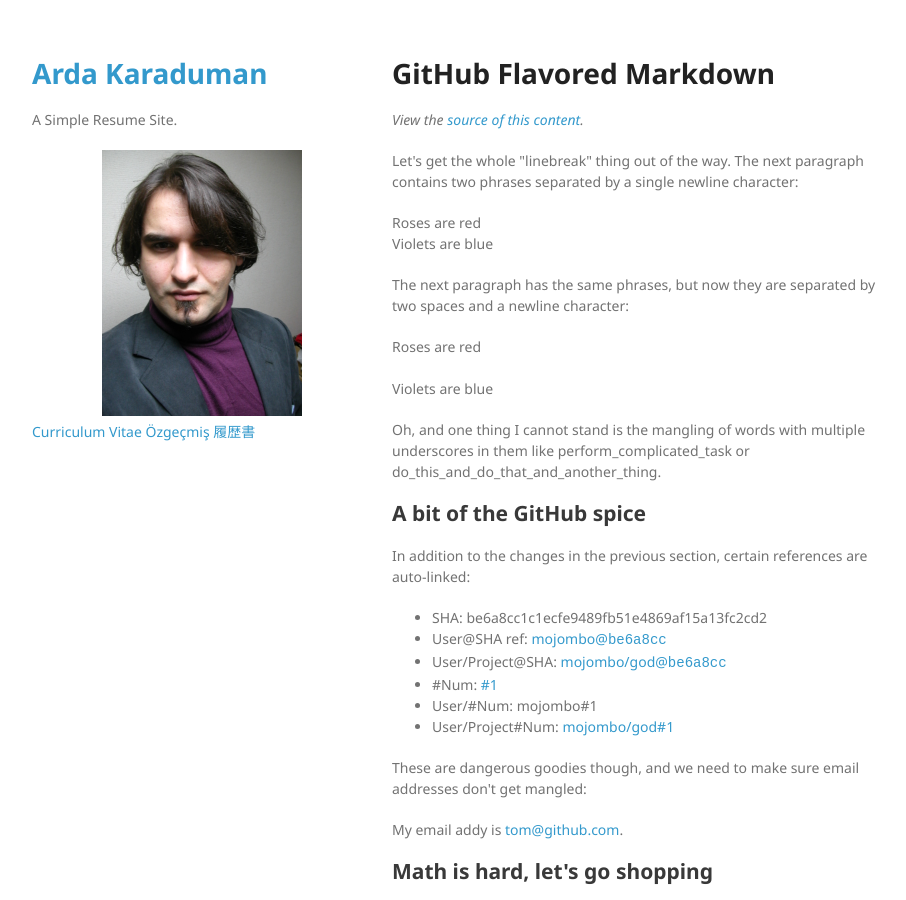
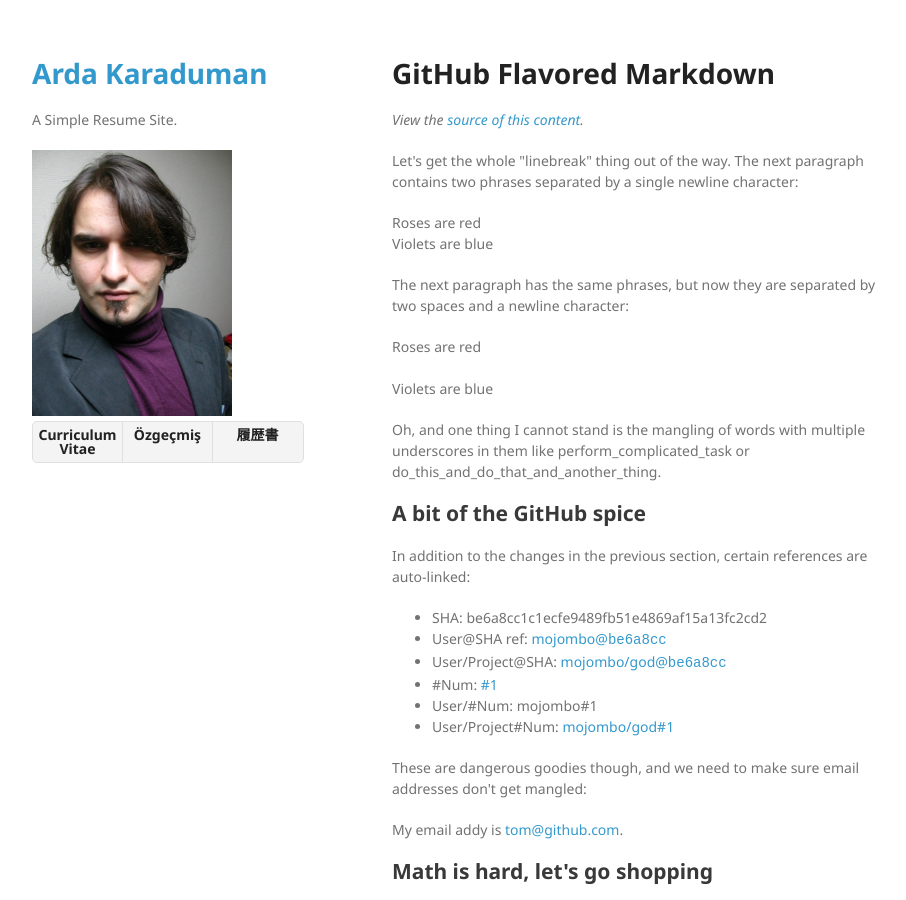
Before and after one commit to c0ze/arda.karaduman.web.tr, a Jekyll site: the page built from index.html, in a window 1280 px wide and 900 px high. Shown: the whole window, without its empty margins (178-1084 px from the left). Built offline with Jekyll 4.4.1, drawn with Linux system fonts in a browser that asks for light colours.

Commit message:
fix nav links

```diff
--- a/_includes/header.html
+++ b/_includes/header.html
@@ -5,14 +5,18 @@
     </h1>
     <p>{{ site.description }}</p>
 
-    <div style="float: right; margin-left: 20px" ><img src="/images/arda.jpg" width="200" /></div>
+    <img src="/images/arda.jpg" width="200" />
 
-    <div class="trigger">
+    <ul>
       {% for my_page in site.pages %}
       {% if my_page.title %}
-      <a class="page-link" href="{{ my_page.url | prepend: site.baseurl }}">{{ my_page.title }}</a>
+      <li>
+        <a class="page-link" href="{{ my_page.url | prepend: site.baseurl }}">
+          <strong>{{ my_page.title }}</strong>
+        </a>
+      </li>
       {% endif %}
       {% endfor %}
-    </div>
+    </ul>
 
 </header>
```
